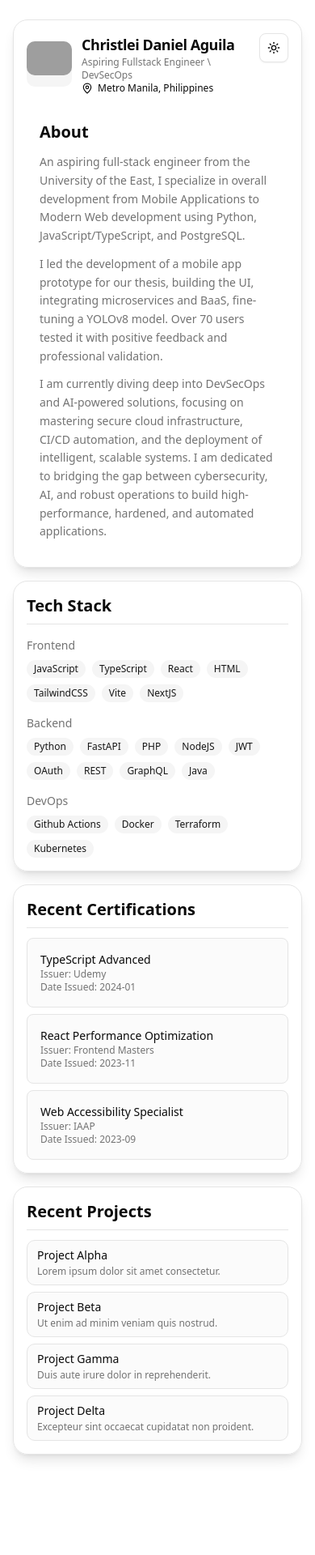
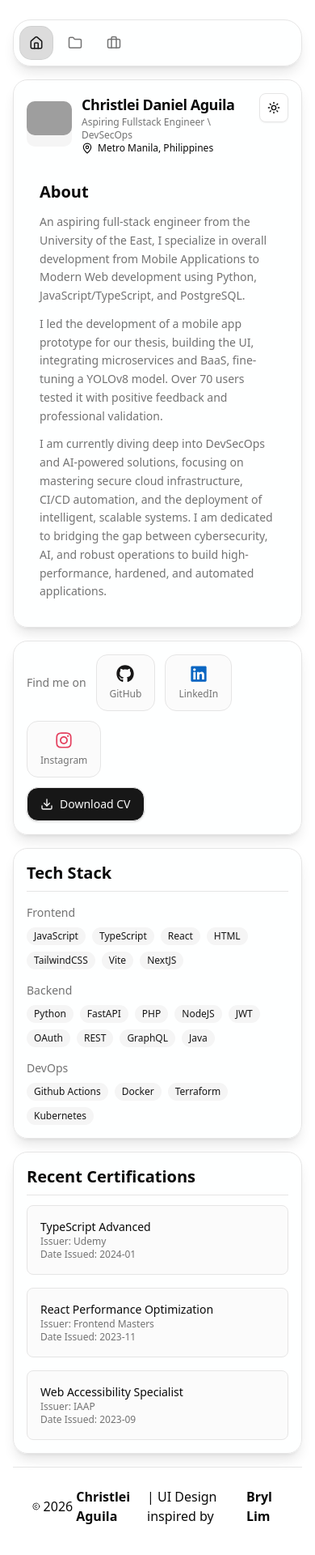
Before and after one commit to leiDanielAguila/personal-portfolio, a React (Vite) app: page /projects in a window 390 px wide. Shown: the top 1920 px of the page at 81% size. Before the commit the page ends 1820 px from the top, so only its background shows below. Built offline with nearby package versions, Linux system fonts and the light colour scheme; grey boxes are pictures that could not be loaded.

Commit message:
feat: refactored the whole UI this seems like an improvement from the older one

```diff
--- a/package.json
+++ b/package.json
@@ -17,6 +17,7 @@
     "radix-ui": "^1.4.3",
     "react": "^19.2.0",
     "react-dom": "^19.2.0",
+    "react-icons": "^5.5.0",
     "tailwind-merge": "^3.4.1",
     "tailwindcss": "^4.1.18"
   },
--- a/src/App.tsx
+++ b/src/App.tsx
@@ -1,21 +1,38 @@
 import "./App.css";
 import { HeaderCard } from "./components/header-card";
 import { TechStackCard } from "./components/techstack-card";
-import { ProjectsCard } from "./components/projects-card";
+// import { ProjectsCard } from "./components/projects-card";
 import { CertCard } from "./components/certifications-card";
+import { FooterCard } from "./components/footer";
+// import { AwardCard } from "./components/awards-card";
+import { IslandNavigation } from "./components/island-navigation";
+import { SocialsCard } from "./components/socials-card";
 
 function App() {
   return (
     <main className="min-h-screen flex flex-col items-center px-4 py-6 gap-4">
-      <div className="w-full max-w-3xl">
-        <HeaderCard />
+      <div className="w-full max-w-6xl flex flex-col md:flex-row items-stretch gap-4">
+        <div className="w-full md:flex-1 flex flex-col md:flex-row items-start gap-4 animate-fade-in">
+          <IslandNavigation />
+          <div className="w-full flex flex-col gap-4">
+            <HeaderCard />
+            <SocialsCard />
+          </div>
+        </div>
+        <div className="w-full md:w-[22rem] md:shrink-0 flex flex-col gap-4 animate-fade-in [animation-delay:150ms]">
+          <TechStackCard />
+          <CertCard />
+        </div>
+      </div>
+
+      {/* <div className="w-full max-w-3xl ">
+        <ProjectsCard />
       </div>
       <div className="w-full max-w-3xl grid grid-cols-1 sm:grid-cols-2 gap-4">
-        <TechStackCard />
-        <CertCard />
-      </div>
-      <div className="w-full max-w-3xl ">
-        <ProjectsCard />
+        <AwardCard />
+      </div> */}
+      <div className="w-full max-w-3xl animate-fade-in [animation-delay:300ms]">
+        <FooterCard />
       </div>
     </main>
   );
--- a/src/components/projects-card.tsx
+++ b/src/components/awards-card.tsx
@@ -1,31 +1,28 @@
-import { projects } from "@/lib/projects";
 import { Separator } from "./ui/separator";
-
-export const ProjectsCard = () => {
+import { Awards } from "@/lib/awards";
+export const AwardCard = () => {
   return (
     <section className="shadow-lg rounded-2xl border bg-background/90 w-full p-4 sm:p-5">
       <div>
         <h1 className="text-xl sm:text-2xl font-semibold mb-2">
-          Recent Projects
+          Awards
         </h1>
         <Separator />
       </div>
-      <div className="grid grid-cols-1 sm:grid-cols-1 gap-2 mt-3 ">
-        {projects.map((project) => (
-          <a
-            key={project.name}
-            href={project.url}
-            target="_blank"
-            rel="noopener noreferrer"
+      <div className="grid grid-cols-1 sm:grid-cols-1 gap-4 mt-3 ">
+        {Awards.map((award) => (
+          <p
+            key={award.name}
             className="border rounded-lg px-3 py-2 flex flex-col gap-0.5 bg-muted/40 w-full hover:bg-muted transition-colors cursor-pointer transition-transform duration-300 ease-out hover:-translate-y-2"
           >
-            <span className="text-sm font-medium truncate">{project.name}</span>
+            <span className="text-sm font-medium truncate">{award.name}</span>
             <span className="text-xs text-muted-foreground">
-              {project.description}
+              {award.ranking}
             </span>
-          </a>
+            <span className="text-xs text-muted-foreground">{award.date}</span>
+          </p>
         ))}
       </div>
     </section>
   );
-};
+}
--- a/src/components/certifications-card.tsx
+++ b/src/components/certifications-card.tsx
@@ -10,7 +10,7 @@ export const CertCard = () => {
         Recent Certifications
       </h1>
       <Separator />
-      <div className="grid grid-cols-1 sm:grid-cols-1 gap-2 mt-3">
+      <div className="grid grid-cols-1 sm:grid-cols-1 gap-4 mt-3">
         {items.map((cert) => (
           <article
             key={cert.id}
--- /dev/null
+++ b/src/components/footer.tsx
@@ -0,0 +1,24 @@
+import { Copyright } from "lucide-react";
+import { Separator } from "./ui/separator";
+import { footer } from "@/lib/footer";
+
+export const FooterCard = () => {
+  return (
+    <footer>
+      <Separator />
+      <div className="flex flex-row gap-1 m-6 items-center justify-center">
+        <Copyright size={14} />
+        <h4>{footer.year}</h4>
+        <h1 className="font-bold">{footer.developerName}</h1>
+        <p>{footer.description}</p>
+        <a
+          href={footer.inspirationLink}
+          target="_blank"
+          className="font-semibold"
+        >
+          {footer.inspiration}
+        </a>
+      </div>
+    </footer>
+  );
+}
--- /dev/null
+++ b/src/components/island-navigation.tsx
@@ -0,0 +1,48 @@
+import { useState } from "react";
+import { Briefcase, Folder, House } from "lucide-react";
+
+const islandItems = [
+  { id: "home", label: "Home", Icon: House },
+  { id: "projects", label: "Projects", Icon: Folder },
+  { id: "awards", label: "Awards and Experience", Icon: Briefcase },
+] as const;
+
+type IslandItemId = (typeof islandItems)[number]["id"];
+
+export const IslandNavigation = () => {
+  const [activeIslandItem, setActiveIslandItem] = useState<IslandItemId>("home");
+  const activeIslandIndex = islandItems.findIndex((item) => item.id === activeIslandItem);
+
+  return (
+    <nav
+      aria-label="Section switcher"
+      className="relative w-full md:w-auto shrink-0 flex flex-row md:flex-col items-center gap-2 rounded-3xl border bg-background/90 p-2 shadow-lg backdrop-blur-md"
+    >
+      {/* Mobile/tablet: bubble moves horizontally */}
+      <span
+        aria-hidden
+        className="md:hidden pointer-events-none absolute top-2 left-2 h-10 w-10 rounded-xl bg-primary/15 ring-1 ring-primary/20 transition-transform duration-500 ease-[cubic-bezier(0.22,1,0.36,1)] will-change-transform"
+        style={{ transform: `translateX(${activeIslandIndex * 3}rem)` }}
+      />
+      {/* Desktop: bubble moves vertically */}
+      <span
+        aria-hidden
+        className="hidden md:block pointer-events-none absolute top-2 left-2 h-10 w-10 rounded-xl bg-primary/15 ring-1 ring-primary/20 transition-transform duration-500 ease-[cubic-bezier(0.22,1,0.36,1)] will-change-transform"
+        style={{ transform: `translateY(${activeIslandIndex * 3}rem)` }}
+      />
+      {islandItems.map(({ id, label, Icon }) => (
+        <button
+          key={id}
+          type="button"
+          aria-label={label}
+          onClick={() => setActiveIslandItem(id)}
+          className={`relative z-10 flex h-10 w-10 items-center justify-center rounded-full transition-colors ${
+            activeIslandItem === id ? "text-primary" : "text-muted-foreground hover:text-foreground"
+          }`}
+        >
+          <Icon size={18} />
+        </button>
+      ))}
+    </nav>
+  );
+};
--- /dev/null
+++ b/src/components/socials-card.tsx
@@ -0,0 +1,65 @@
+import { Download } from "lucide-react";
+import { FaGithub, FaLinkedin, FaInstagram } from "react-icons/fa";
+import { type Social, socials, type SocialId } from "@/lib/socials";
+
+const iconMap: Record<SocialId, React.ComponentType<{ size?: number; color?: string }>> = {
+  github: FaGithub,
+  linkedin: FaLinkedin,
+  instagram: FaInstagram,
+};
+
+type SocialLinkProps = {
+  social: Social;
+};
+
+const SocialLink = ({ social }: SocialLinkProps) => {
+  const Icon = iconMap[social.id];
+
+  return (
+    <a
+      href={social.url}
+      target="_blank"
+      rel="noopener noreferrer"
+      aria-label={social.label}
+      className="group flex flex-col items-center gap-1.5 rounded-xl border bg-muted/40 px-4 py-3 transition-all duration-300 ease-out hover:-translate-y-1 hover:shadow-md"
+      style={{ "--social-color": social.color } as React.CSSProperties}
+    >
+      <span
+        className="transition-transform duration-300 ease-out group-hover:scale-110"
+        style={{ color: social.color }}
+      >
+        <Icon size={22} />
+      </span>
+      <span className="text-xs font-medium text-muted-foreground transition-colors duration-200 group-hover:text-foreground">
+        {social.label}
+      </span>
+    </a>
+  );
+};
+
+export const SocialsCard = () => {
+  return (
+    <section className="w-full rounded-2xl border bg-background/90 p-4 sm:p-5 shadow-lg">
+      <div className="flex flex-row items-center justify-between gap-3 flex-wrap">
+        <div className="flex flex-row gap-3 flex-wrap">
+          <h2 className="text-sm font-medium text-muted-foreground self-center">Find me on</h2>
+          {socials.map((social) => (
+            <SocialLink key={social.id} social={social} />
+          ))}
+        </div>
+        <a
+          href="/placeholder-resume.pdf"
+          download
+          aria-label="Download resume"
+          className="group flex items-center gap-2 rounded-xl border bg-primary px-4 py-2.5 text-sm font-medium text-primary-foreground shadow-sm transition-all duration-300 ease-out hover:-translate-y-1 hover:shadow-md"
+        >
+          <Download
+            size={16}
+            className="transition-transform duration-300 ease-out group-hover:translate-y-0.5"
+          />
+          Download CV
+        </a>
+      </div>
+    </section>
+  );
+};
--- a/src/index.css
+++ b/src/index.css
@@ -4,7 +4,19 @@
 
 @custom-variant dark (&:is(.dark *));
 
+@keyframes fade-in {
+  from {
+    opacity: 0;
+    transform: translateY(14px);
+  }
+  to {
+    opacity: 1;
+    transform: translateY(0);
+  }
+}
+
 @theme inline {
+    --animate-fade-in: fade-in 0.6s ease-out both;
     --radius-sm: calc(var(--radius) - 4px);
     --radius-md: calc(var(--radius) - 2px);
     --radius-lg: var(--radius);
--- /dev/null
+++ b/src/lib/awards.ts
@@ -0,0 +1,28 @@
+export type Award = {
+  name: string;
+  ranking: string;
+  date?: number;
+};
+
+export const Awards: Award[] = [
+  {
+    name: "AAIML Internation Conference ",
+    ranking: "Accepted Thesis Paper for Chuo University Japan",
+    date: 2026,
+  },
+  {
+    name: "CodeSprint Hackathon",
+    ranking: "Champion",
+    date: 2025,
+  },
+  {
+    name: "Philippine Startup Challenge 10",
+    ranking: "NCR top 10 Qualifier",
+    date: 2025,
+  },
+  {
+    name: "OTIS AppCon",
+    ranking: "Stage 2 qualifier - Application & Thesis Paper",
+    date: 2025,
+  },
+];
--- /dev/null
+++ b/src/lib/footer.ts
@@ -0,0 +1,7 @@
+export const footer = {
+  developerName: "Christlei Aguila",
+  year: "2026",
+  inspiration: "Bryl Lim",
+  description: "| UI Design inspired by",
+  inspirationLink: "https://bryllim.com/"
+};
--- /dev/null
+++ b/src/lib/socials.ts
@@ -0,0 +1,29 @@
+export type SocialId = "github" | "linkedin" | "instagram";
+
+export type Social = {
+  id: SocialId;
+  label: string;
+  url: string;
+  color: string;
+};
+
+export const socials: Social[] = [
+  {
+    id: "github",
+    label: "GitHub",
+    url: "https://github.com/placeholder",
+    color: "#181717",
+  },
+  {
+    id: "linkedin",
+    label: "LinkedIn",
+    url: "https://linkedin.com/in/placeholder",
+    color: "#0A66C2",
+  },
+  {
+    id: "instagram",
+    label: "Instagram",
+    url: "https://instagram.com/placeholder",
+    color: "#E4405F",
+  },
+];
```
Also changed, not shown: 1 other file (tests, documents, lock files or other folders).
